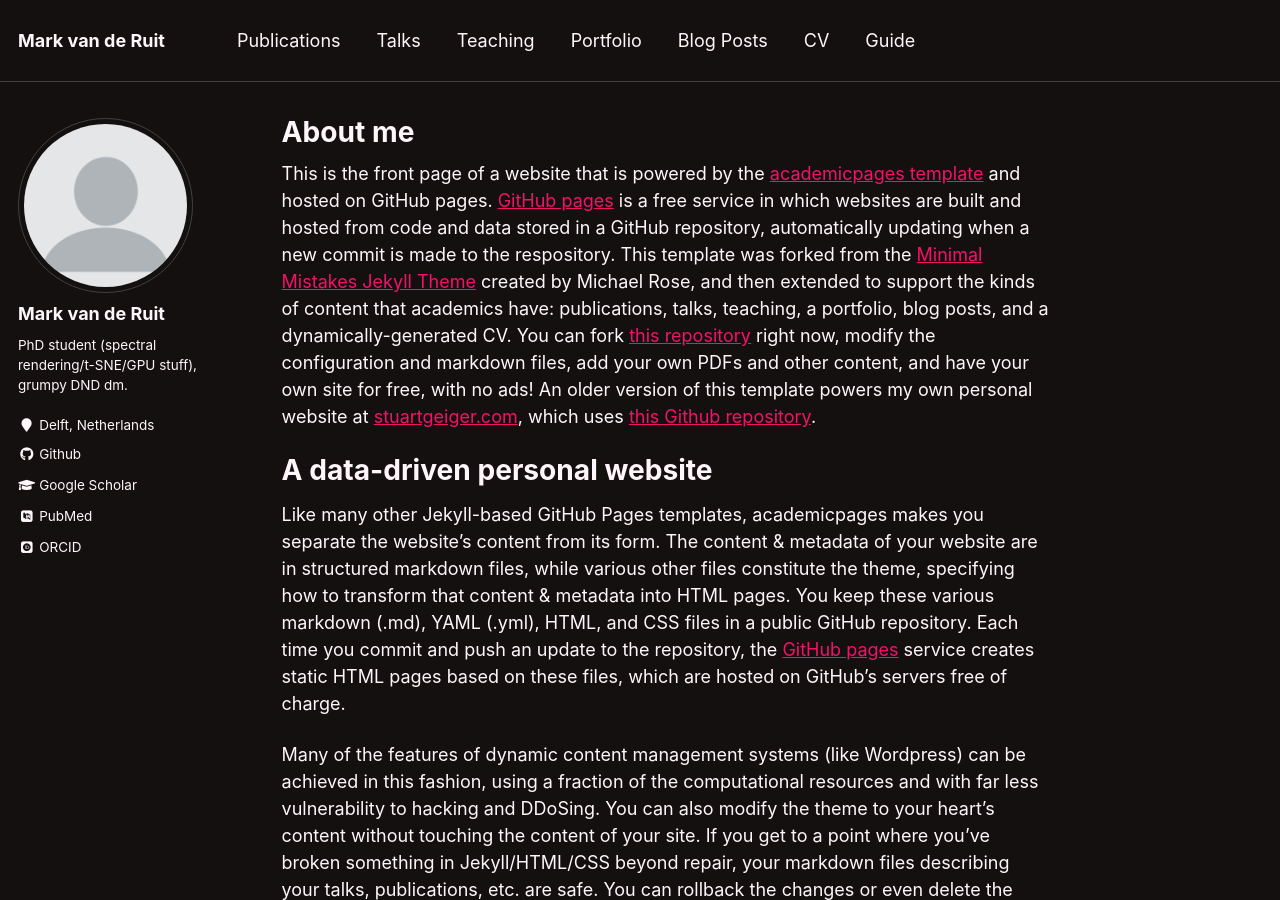
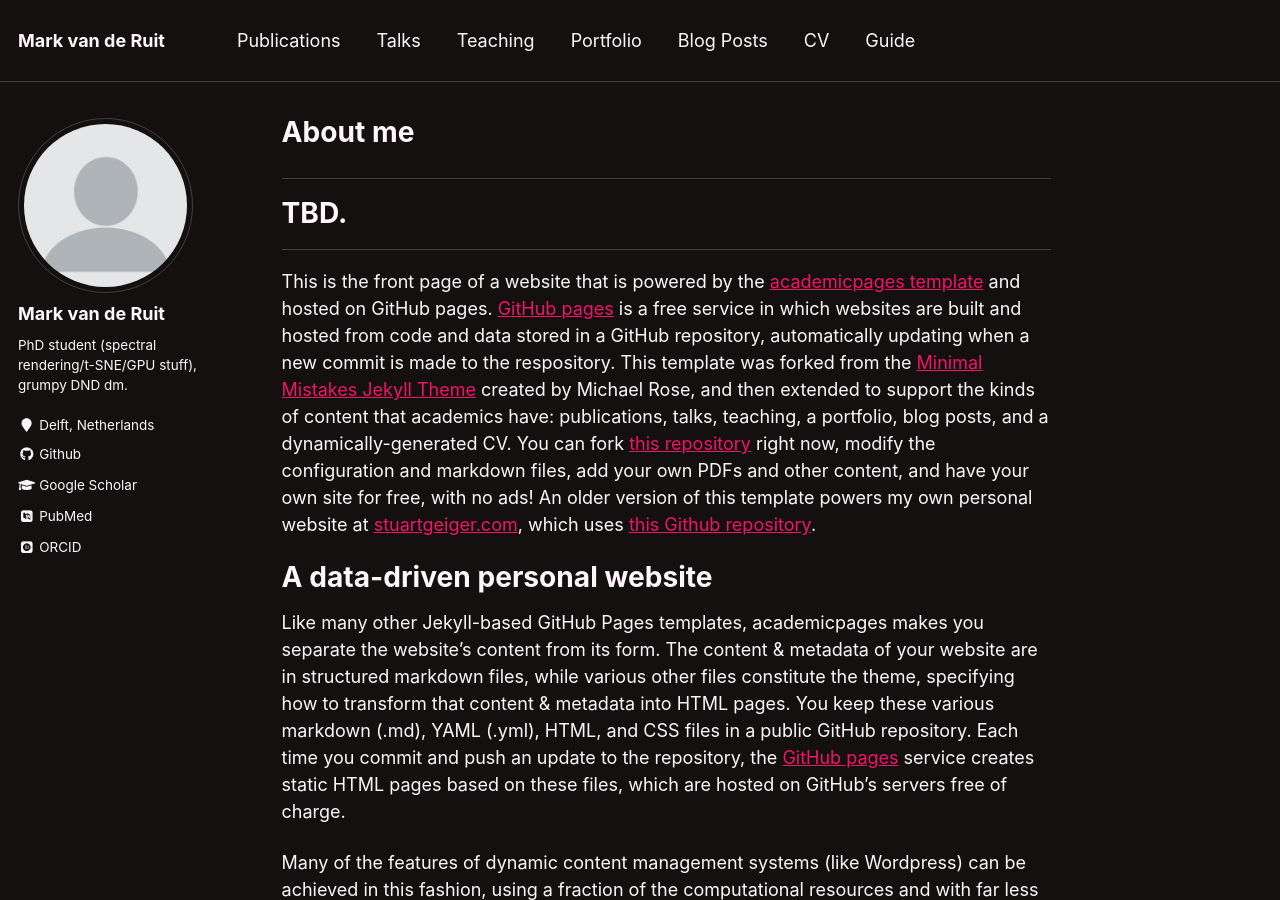
Before and after one commit to Markvanderuit/markvanderuit.github.io, a Jekyll site: the page built from _pages/about.md, in a window 1280 px wide and 900 px high. Built offline with Jekyll 4.4.1, drawn with Linux system fonts in a browser that asks for light colours; some web fonts are replaced.

Commit message:
Temporary settings for tbd.

```diff
--- a/_config.yml
+++ b/_config.yml
@@ -11,8 +11,8 @@ title                    : "Mark van de Ruit"
 title_separator          : "-"
 name                     : &name "Mark van de Ruit"
 description              : &description "PhD student working on spectral rendering/t-SNE/gpu stuff, grumpy DND dungeon master."
-url                      : http://localhost:4000 # https://academicpages.github.io # the base hostname & protocol for your site e.g. "https://mmistakes.github.io"
-baseurl                  : "" # the subpath of your site, e.g. "/blog"
+url                      : https://markvanderuit.github.io # http://localhost:4000 # the base hostname & protocol for your site e.g. "https://mmistakes.github.io"
+baseurl                  : "" # the subpath of your site,  e.g. "/blog"
 repository               : "markvanderuit/markvanderuit.github.io"
 teaser                   :  # filename of teaser fallback teaser image placed in /images/, .e.g. "500x300.png"
 breadcrumbs              : true # true, false (default)
--- a/_pages/about.md
+++ b/_pages/about.md
@@ -6,6 +6,12 @@ author_profile: true
 redirect_from:
   - /about/
   - /about.html
+---
+
+---
+
+# TBD.
+
 ---
 
 This is the front page of a website that is powered by the [academicpages template](https://github.com/academicpages/academicpages.github.io) and hosted on GitHub pages. [GitHub pages](https://pages.github.com) is a free service in which websites are built and hosted from code and data stored in a GitHub repository, automatically updating when a new commit is made to the respository. This template was forked from the [Minimal Mistakes Jekyll Theme](https://mmistakes.github.io/minimal-mistakes/) created by Michael Rose, and then extended to support the kinds of content that academics have: publications, talks, teaching, a portfolio, blog posts, and a dynamically-generated CV. You can fork [this repository](https://github.com/academicpages/academicpages.github.io) right now, modify the configuration and markdown files, add your own PDFs and other content, and have your own site for free, with no ads! An older version of this template powers my own personal website at [stuartgeiger.com](http://stuartgeiger.com), which uses [this Github repository](https://github.com/staeiou/staeiou.github.io).
```
